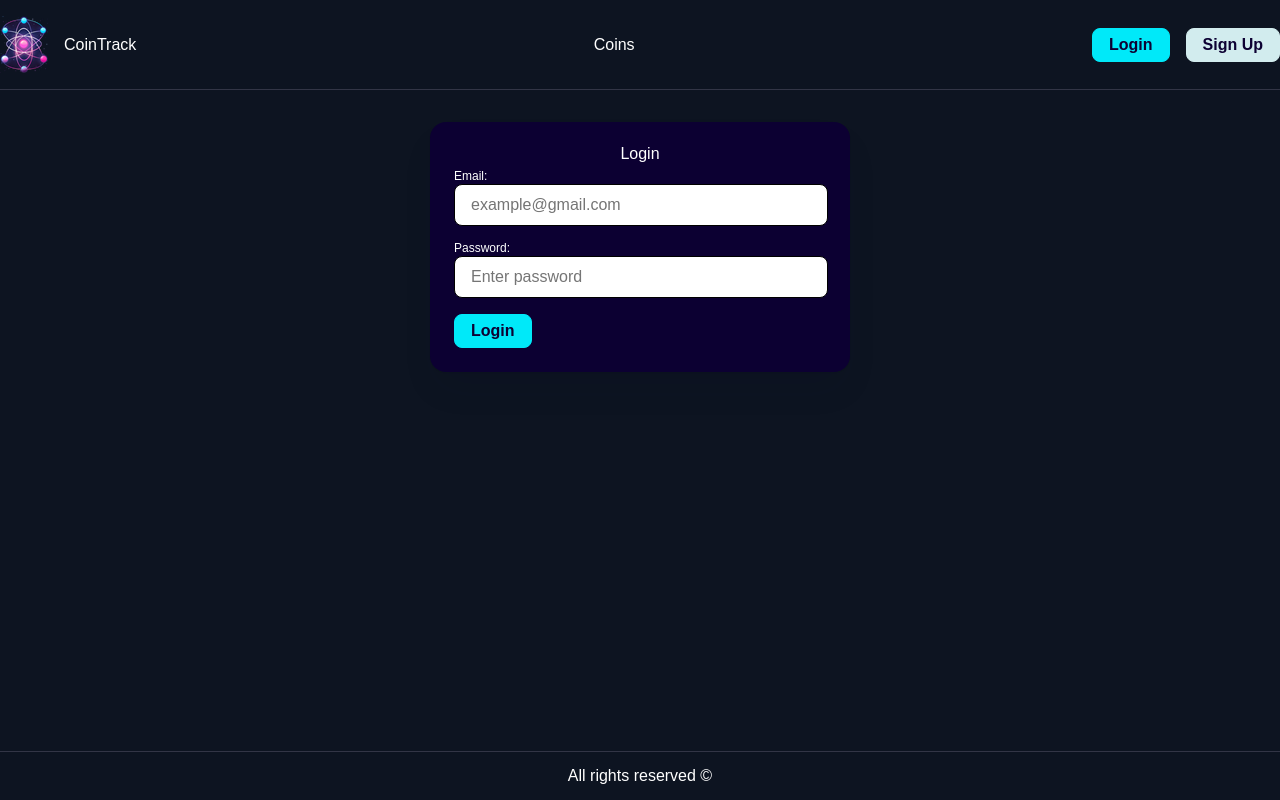
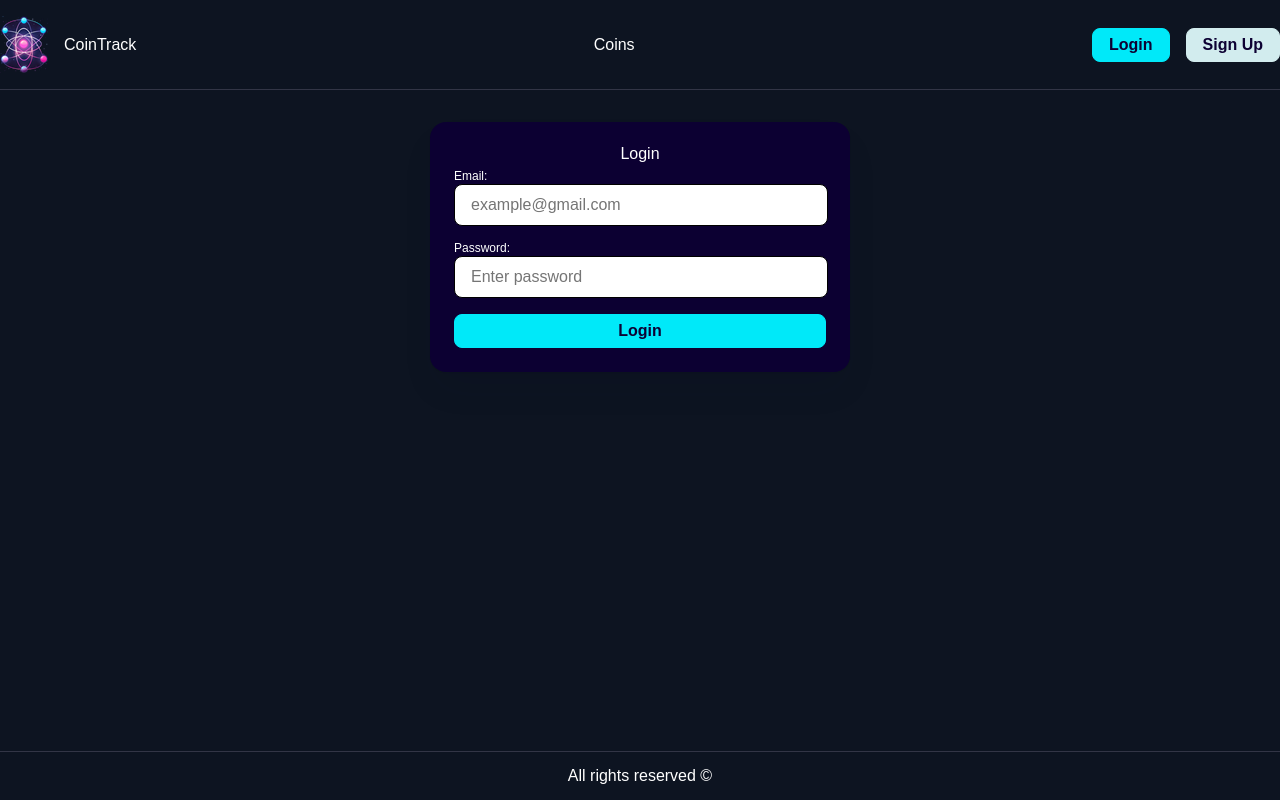
Before and after one commit to HrsHristov/coin-tracker, a React (Vite) app in the folder client/: page /login in a window 1280 px wide. Built offline with nearby package versions, Linux system fonts and the light colour scheme.

Commit message:
naming fixed

```diff
--- a/client/src/components/Login/Login.jsx
+++ b/client/src/components/Login/Login.jsx
@@ -16,7 +16,7 @@ const Login = () => {
     const { loginSubmitHandler } = useContext(AuthContext);
     const { values, onChange, onSubmit } = useForm(loginSubmitHandler, {
         [LoginFormKeys.Email]: "",
-        [LoginFormKeys.Passwordassword]: "",
+        [LoginFormKeys.Password]: "",
     });
 
     return (
@@ -31,8 +31,8 @@ const Login = () => {
                             name={LoginFormKeys.Email}
                             placeholder="example@gmail.com"
                             id="email"
+                            onChange={onChange}
                             value={values[LoginFormKeys.Email]}
-                            onChange={onChange}
                         />
                     </div>
 
@@ -43,13 +43,15 @@ const Login = () => {
                             name={LoginFormKeys.Password}
                             placeholder="Enter password"
                             id="password"
+                            onChange={onChange}
                             value={values[LoginFormKeys.Password]}
-                            onChange={onChange}
                         />
                     </div>
 
                     <div className="form-group">
-                        <Button primary>Login</Button>
+                        <Button primary block>
+                            Login
+                        </Button>
                     </div>
                 </form>
             </Card>
```
